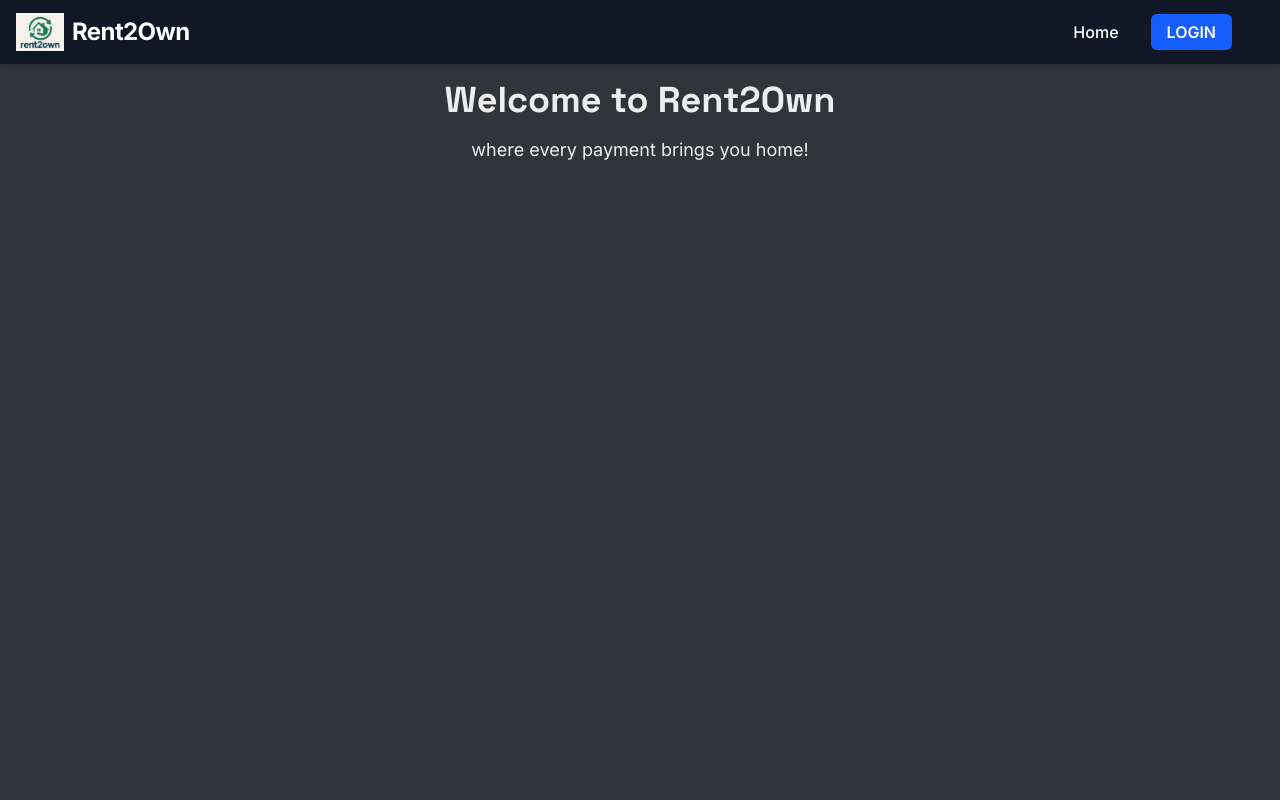
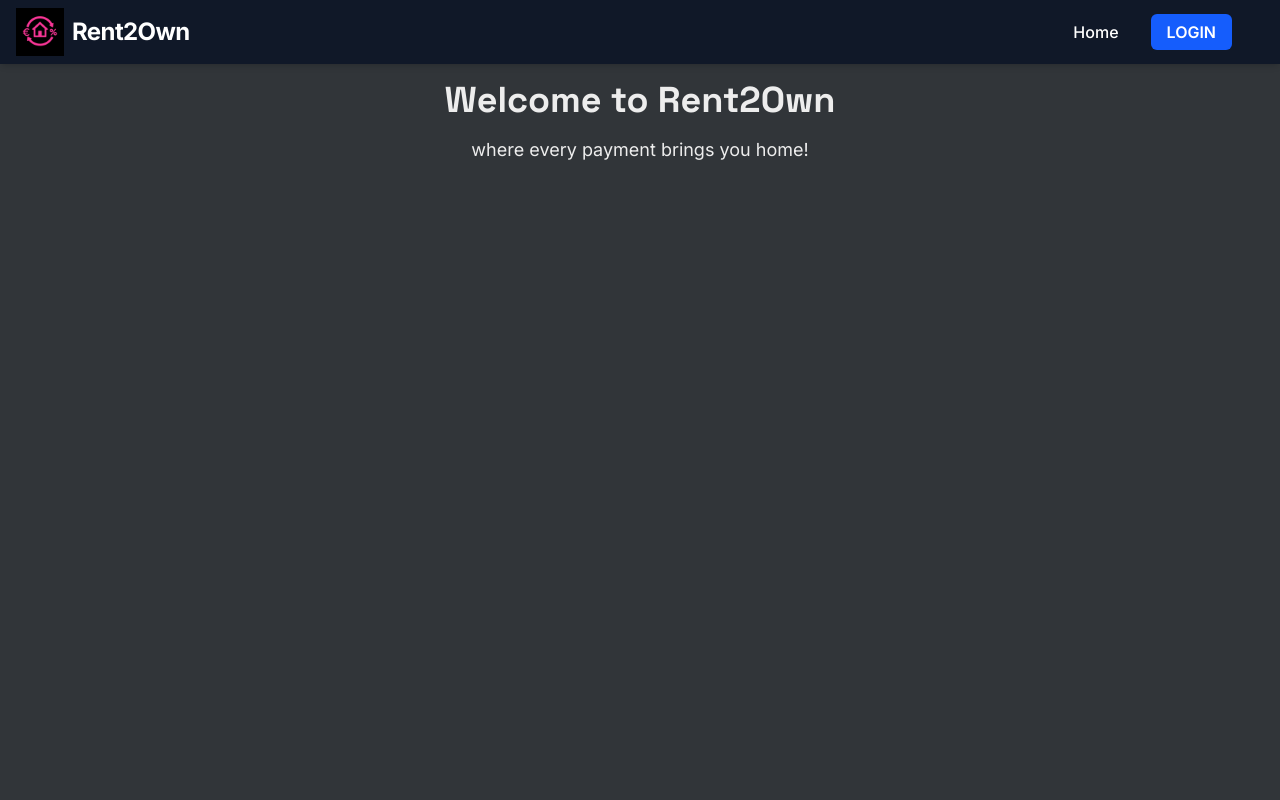
Before and after one commit to LiToWi/hackatum2025, a Next.js app: page / in a window 1280 px wide. Shown: the top 800 px of the page. Built offline with nearby package versions, Linux system fonts and the light colour scheme; no server answers.

Commit message:
new logo

```diff
--- a/src/components/Navbar.tsx
+++ b/src/components/Navbar.tsx
@@ -28,7 +28,7 @@ export default function Navbar() {
         {/* Left: Logo */}
         <Link href="/" className="flex items-center text-2xl font-bold tracking-tight hover:text-blue-600 transition">
           <span className="h-12 w-12 mr-2 relative">
-            <Image src="/logo.jpeg" alt="Logo" fill className="object-contain" />
+            <Image src="/logo2.jpeg" alt="Logo" fill className="object-contain" />
           </span>
           Rent2Own
         </Link>
```
Also changed, not shown: public/logo2.jpeg (added).
